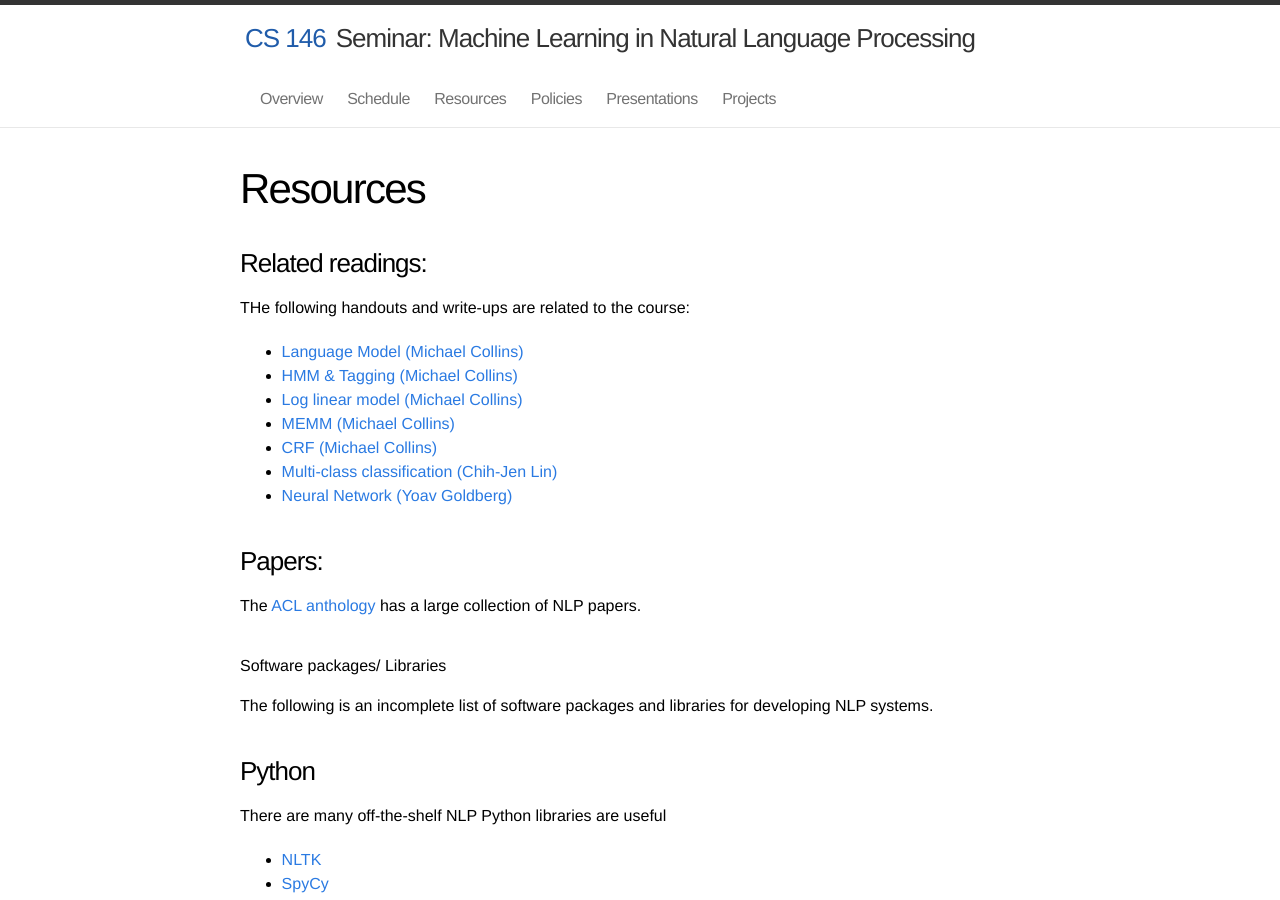
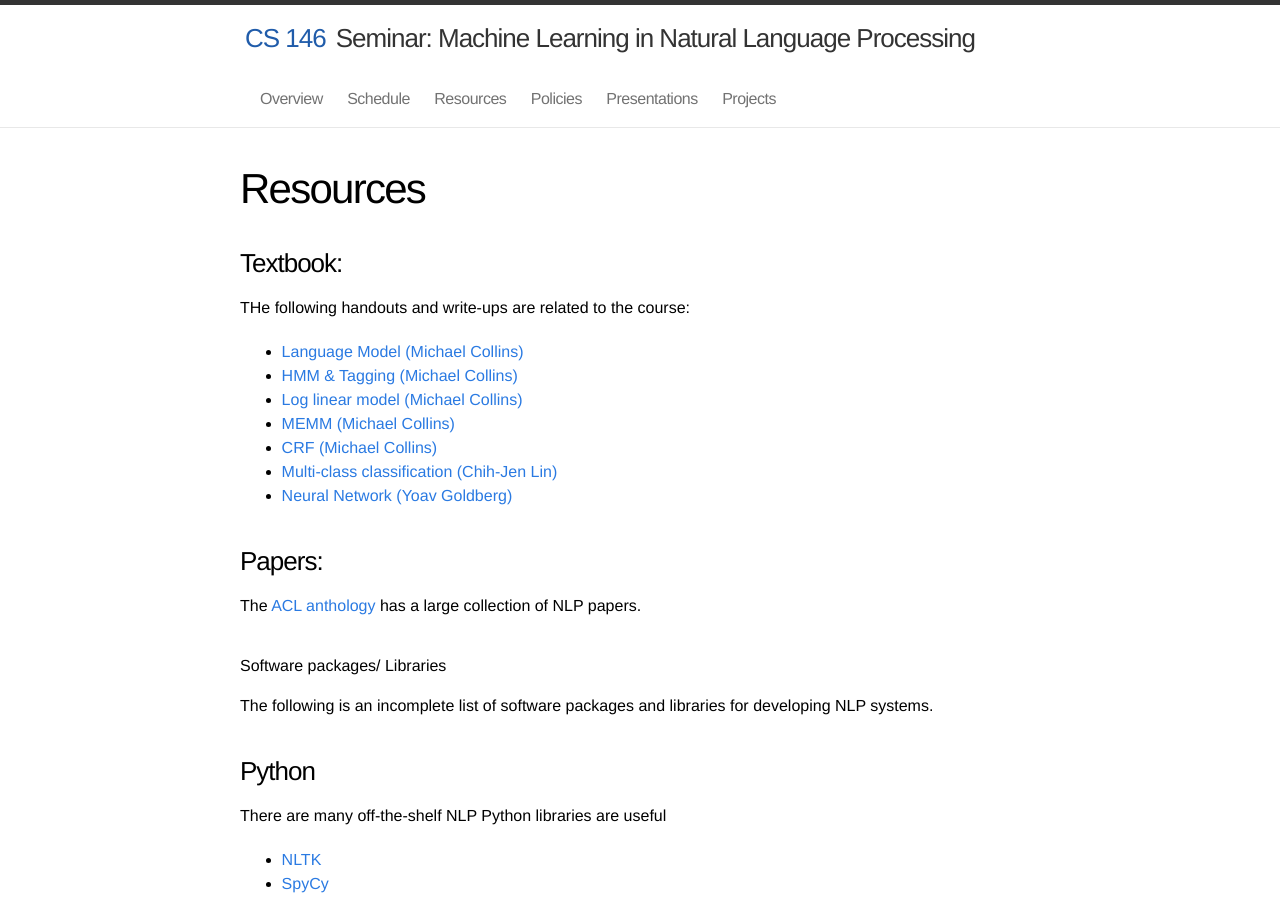
Before and after one commit to uclanlp/CSM146, a Jekyll site: the page built from 3_resources.html.md, in a window 1280 px wide and 900 px high. Built offline with Jekyll 4.4.1, drawn with Linux system fonts in a browser that asks for light colours.

Commit message:
Update 3_resources.html.md

```diff
--- a/3_resources.html.md
+++ b/3_resources.html.md
@@ -4,7 +4,7 @@ title: Resources
 permalink: /resource
 name: 3
 ---
-### Related readings:
+### Textbook:
 THe following handouts and write-ups are related to the course:
 - [Language Model (Michael Collins)](http://www.cs.columbia.edu/~mcollins/lm-spring2013.pdf)
 - [HMM & Tagging (Michael Collins)](http://www.cs.columbia.edu/~mcollins/hmms-spring2013.pdf)
```
